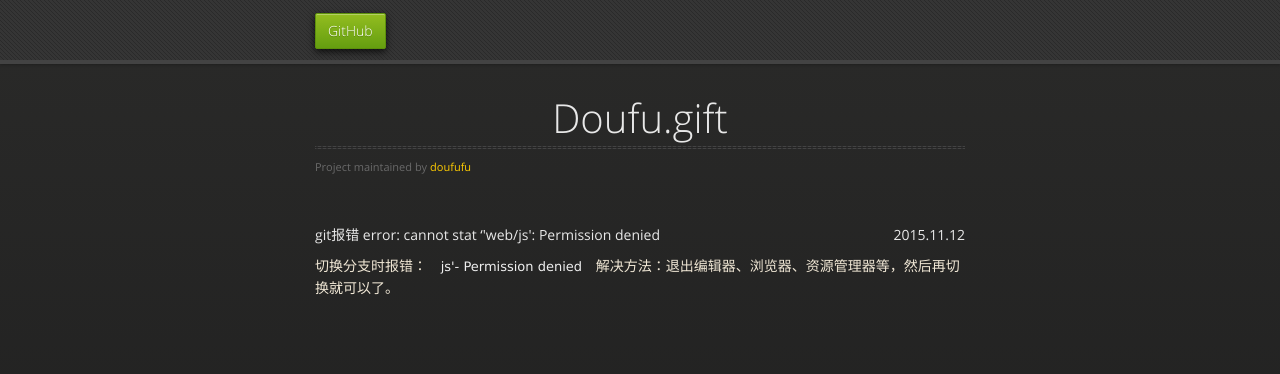
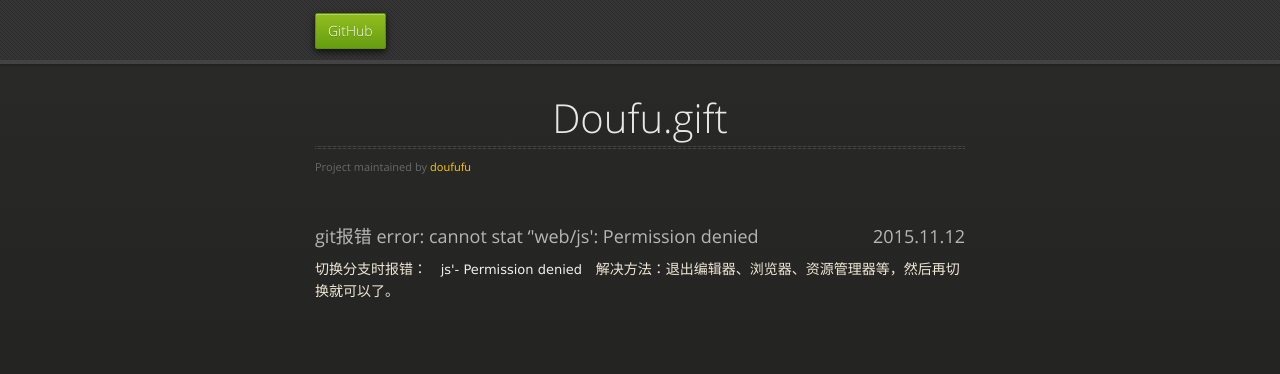
Before and after one commit to doufufu/doufufu.github.io, a plain HTML site: page index.html in a window 1280 px wide. Drawn offline with nearby package versions, Linux system fonts and the light colour scheme.

Commit message:
Update index.html

```diff
--- a/index.html
+++ b/index.html
@@ -32,7 +32,7 @@
           <hr>
           <span class="credits left">Project maintained by <a href="https://github.com/doufufu">doufufu</a></span>
         </div>
-        <h4>git报错 error: cannot stat ‘&#39;web/js&#39;: Permission denied<span style="float:right">2015.11.12</span></h4>
+        <h3>git报错 error: cannot stat ‘&#39;web/js&#39;: Permission denied<span style="float:right">2015.11.12</span></h3>
         <p>切换分支时报错：
           <code>js'- Permission denied</code>
           解决方法：退出编辑器、浏览器、资源管理器等，然后再切换就可以了。</p>
```
